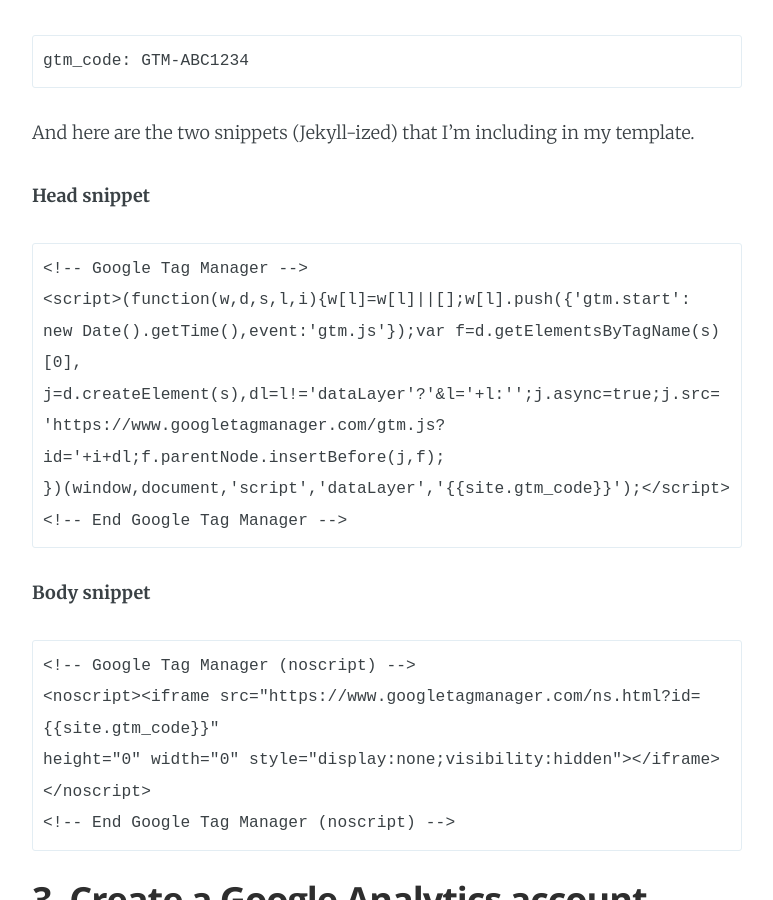
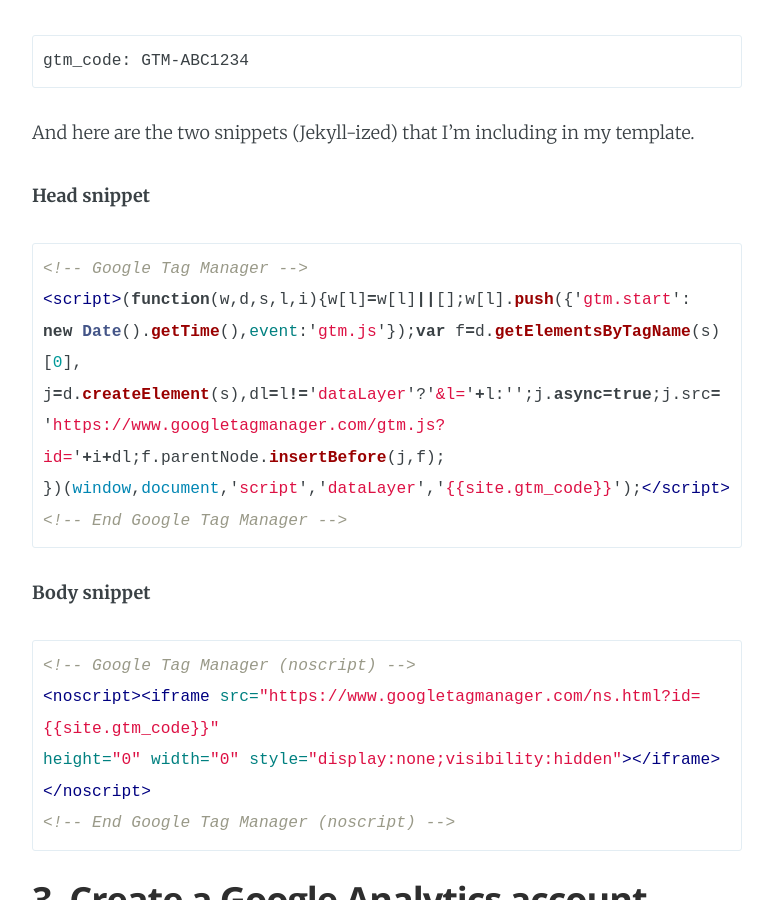
Before and after one commit to peteranglea/blog, a Jekyll site: the page built from _posts/2018-08-30-google-tag-manager-analytics.md, in a window 1280 px wide and 900 px high, scrolled down 2990 px. Shown: the whole window, without its empty margins (253-1026 px from the left). Built offline with Jekyll 4.4.1, drawn with Linux system fonts in a browser that asks for light colours.

Commit message:
add HTML syntax highlighting to blog post

````diff
--- a/_posts/2018-08-30-google-tag-manager-analytics.md
+++ b/_posts/2018-08-30-google-tag-manager-analytics.md
@@ -43,7 +43,7 @@
 And here are the two snippets (Jekyll-ized) that I'm including in my template.
 
 **Head snippet**
-```
+```html
 {%raw%}<!-- Google Tag Manager -->
 <script>(function(w,d,s,l,i){w[l]=w[l]||[];w[l].push({'gtm.start':
 new Date().getTime(),event:'gtm.js'});var f=d.getElementsByTagName(s)[0],
@@ -54,7 +54,7 @@
 ```
 
 **Body snippet**
-```
+```html
 {%raw%}<!-- Google Tag Manager (noscript) -->
 <noscript><iframe src="https://www.googletagmanager.com/ns.html?id={{site.gtm_code}}"
 height="0" width="0" style="display:none;visibility:hidden"></iframe></noscript>
````
